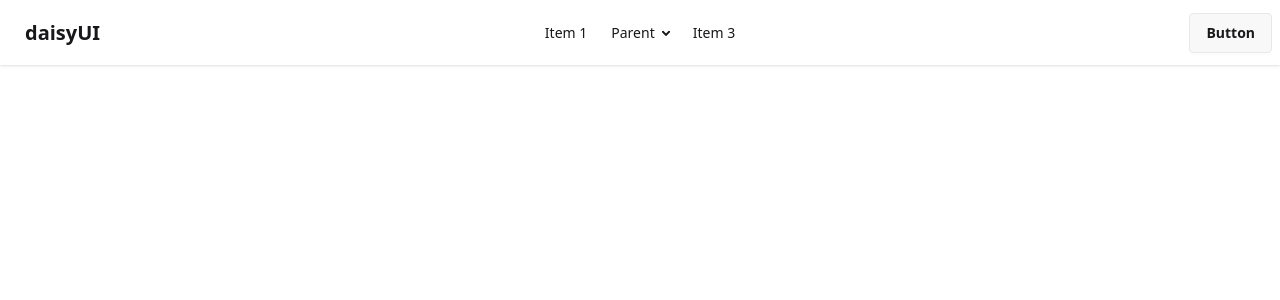
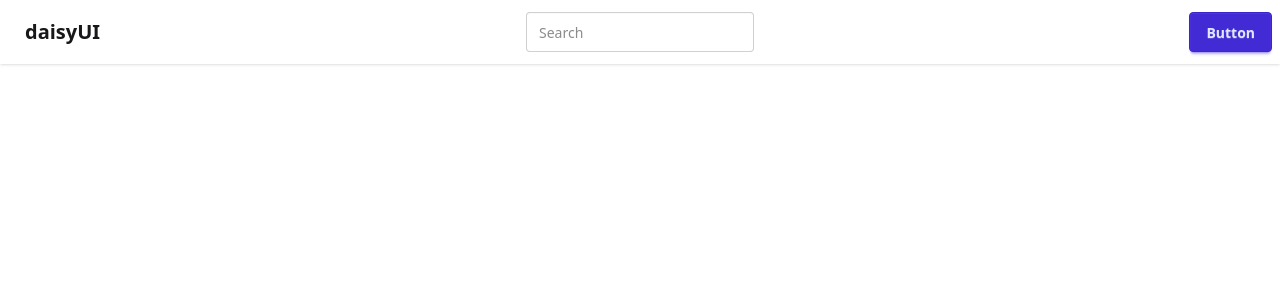
Before and after one commit to Affsyamf/crud1, a React (Vite) app: page / in a window 1280 px wide. Shown: the top 300 px of the page. Built offline with nearby package versions, Linux system fonts and the light colour scheme.

Commit message:
modal navbar

```diff
--- a/src/components/Navbar.jsx
+++ b/src/components/Navbar.jsx
@@ -3,43 +3,17 @@ export default function Navbar() {
         <>
         <div className="navbar bg-base-100 shadow-sm">
   <div className="navbar-start">
-    <div className="dropdown">
-      <div tabIndex={0} role="button" className="btn btn-ghost lg:hidden">
-        <svg xmlns="http://www.w3.org/2000/svg" className="h-5 w-5" fill="none" viewBox="0 0 24 24" stroke="currentColor"> <path strokeLinecap="round" strokeLinejoin="round" strokeWidth="2" d="M4 6h16M4 12h8m-8 6h16" /> </svg>
-      </div>
-      <ul
-        tabIndex="-1"
-        className="menu menu-sm dropdown-content bg-base-100 rounded-box z-1 mt-3 w-52 p-2 shadow">
-        <li><a>Item 1</a></li>
-        <li>
-          <a>Parent</a>
-          <ul className="p-2">
-            <li><a>Submenu 1</a></li>
-            <li><a>Submenu 2</a></li>
-          </ul>
-        </li>
-        <li><a>Item 3</a></li>
-      </ul>
-    </div>
     <a className="btn btn-ghost text-xl">daisyUI</a>
   </div>
-  <div className="navbar-center hidden lg:flex">
-    <ul className="menu menu-horizontal px-1">
-      <li><a>Item 1</a></li>
-      <li>
-        <details>
-          <summary>Parent</summary>
-          <ul className="p-2">
-            <li><a>Submenu 1</a></li>
-            <li><a>Submenu 2</a></li>
-          </ul>
-        </details>
-      </li>
-      <li><a>Item 3</a></li>
-    </ul>
+
+  <div className="navbar-center">
+    <div className="from-control">
+        <input type="text" placeholder="Search" className="input input-bordered w-48 md:w-auto" />
+    </div>
   </div>
+
   <div className="navbar-end">
-    <a className="btn">Button</a>
+    <a className="btn btn-primary">Button</a>
   </div>
 </div>
         </>
```
Also changed, not shown: src/components/TableList.jsx (added).
